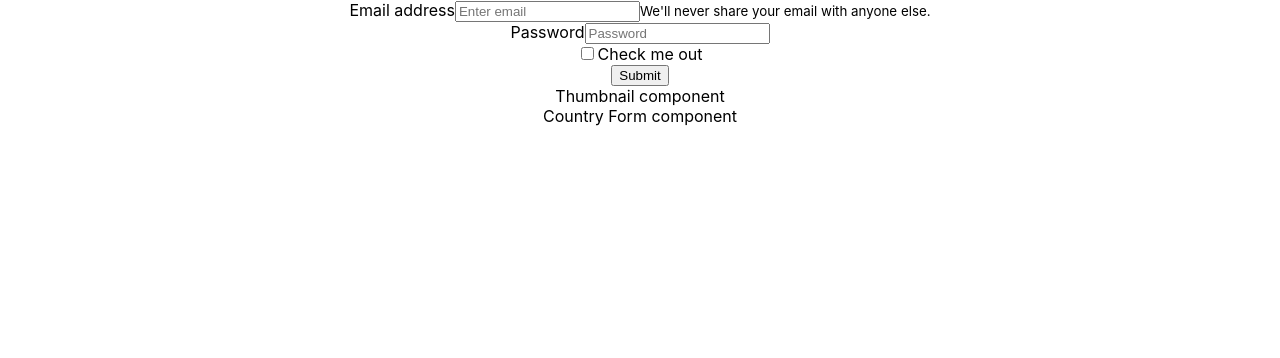
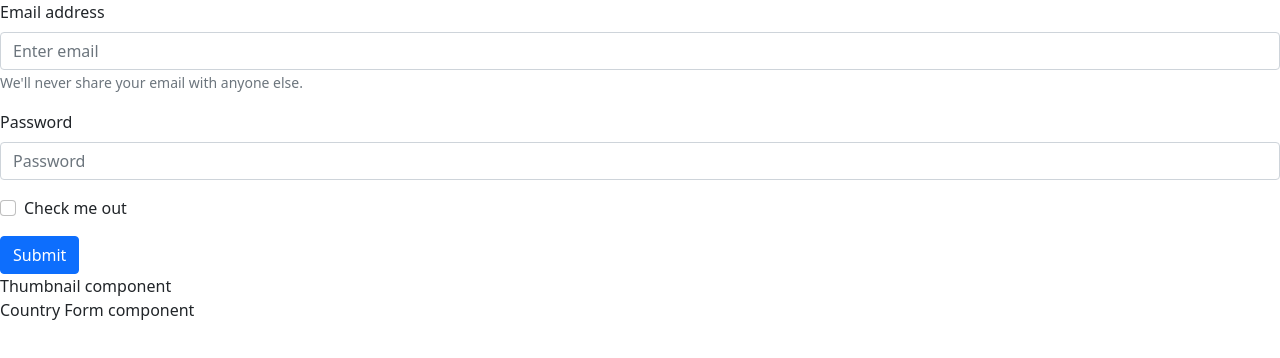
Before and after one commit to menglu95/react-form-prototype, a React (Create React App) app: page / in a window 1280 px wide. Shown: the top 358 px of the page. Built offline with nearby package versions, Linux system fonts and the light colour scheme.

Commit message:
import bootstrap

```diff
--- a/src/App.js
+++ b/src/App.js
@@ -3,7 +3,7 @@
 
 function App() {
   return (
-    <div className="App">
+    <div>
       <Validation />
     </div>
   );
--- a/src/App.scss
+++ b/src/App.scss
@@ -1,38 +1 @@
-.App {
-  text-align: center;
-}
-
-.App-logo {
-  height: 40vmin;
-  pointer-events: none;
-}
-
-@media (prefers-reduced-motion: no-preference) {
-  .App-logo {
-    animation: App-logo-spin infinite 20s linear;
-  }
-}
-
-.App-header {
-  background-color: #282c34;
-  min-height: 100vh;
-  display: flex;
-  flex-direction: column;
-  align-items: center;
-  justify-content: center;
-  font-size: calc(10px + 2vmin);
-  color: white;
-}
-
-.App-link {
-  color: #61dafb;
-}
-
-@keyframes App-logo-spin {
-  from {
-    transform: rotate(0deg);
-  }
-  to {
-    transform: rotate(360deg);
-  }
-}
+@import "~bootstrap/scss/bootstrap";
```
